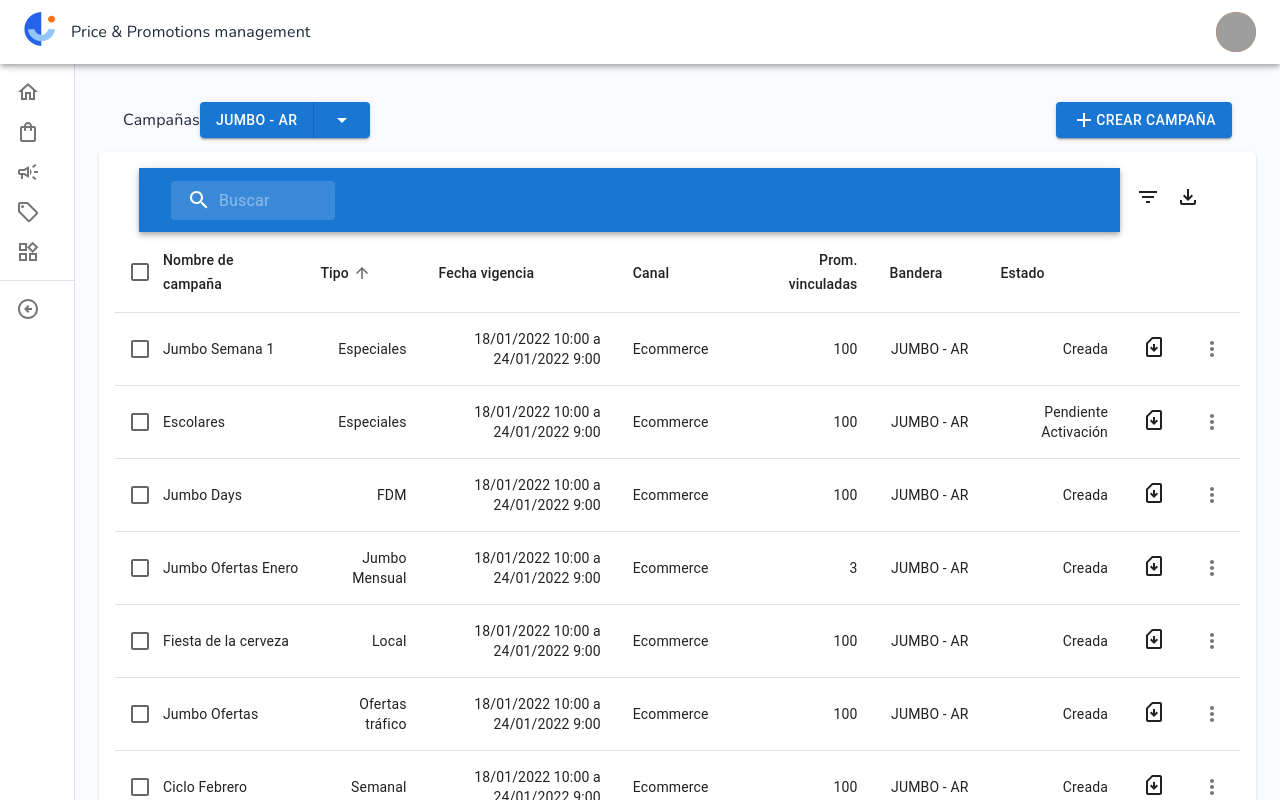
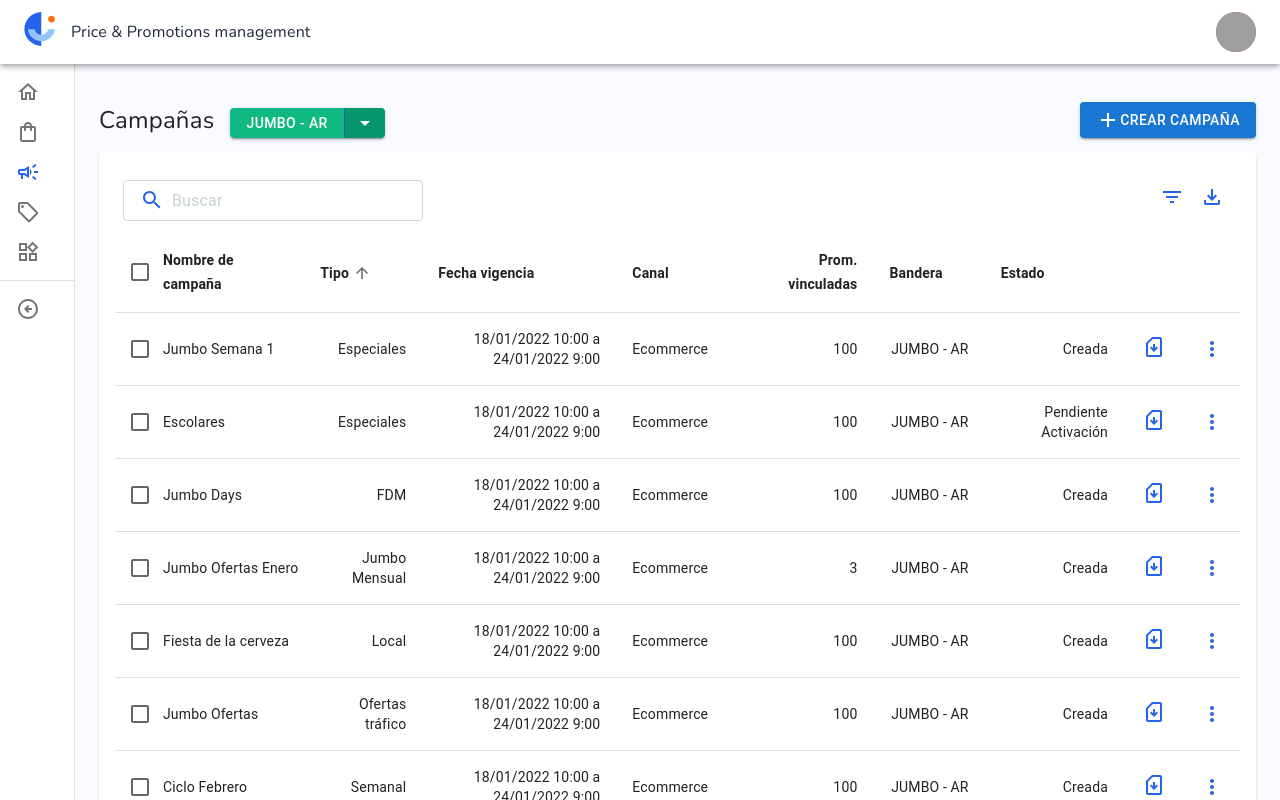
Before and after one commit to Dereemii/Prueba-FrontEnd, a React (Create React App) app: page / in a window 1280 px wide. Shown: the top 800 px of the page. Built offline with nearby package versions, Linux system fonts and the light colour scheme; grey boxes are pictures that could not be loaded.

Commit message:
[add] adding inline styles

```diff
--- a/src/Components/CardTableContainer/CampaignTable/CampaignTable.tsx
+++ b/src/Components/CardTableContainer/CampaignTable/CampaignTable.tsx
@@ -202,6 +202,7 @@
                 </TableCell>
                 {headCells.map((headCell) => (
                     <TableCell
+                        style={{ fontWeight: 'bold', color: 'rgba(0, 0, 0, 0.87)'}}
                         key={headCell.id}
                         align={headCell.numeric ? 'right' : 'left'}
                         padding={headCell.disablePadding ? 'none' : 'normal'}
@@ -348,7 +349,7 @@
                                         <TableCell align="right">{row.bandera}</TableCell>
                                         <TableCell align="right">{row.estado}</TableCell>
                                         <TableCell align="right">
-                                            {row.descarga ? <SimCardDownloadOutlinedIcon /> : ''}
+                                            {row.descarga ? <SimCardDownloadOutlinedIcon style={{color: '#2563EB'}} /> : ''}
                                         </TableCell>
                                         <TableCell align="right">
                                             {row.detalle ? <MenuItemDetail /> : ''}
--- a/src/Components/CardTableContainer/CampaignTable/MenuItemDetail/MenuItemDetail.tsx
+++ b/src/Components/CardTableContainer/CampaignTable/MenuItemDetail/MenuItemDetail.tsx
@@ -31,7 +31,7 @@
     return (
         <Box sx={{ flexGrow: 0 }}>
             <IconButton onClick={handleOpenUserMenu} sx={{ p: 0 }}>
-                <MoreVertOutlinedIcon />
+                <MoreVertOutlinedIcon style={{color: '#2563EB'}} />
             </IconButton>
             <Menu
                 sx={{ mt: '45px', zIndex: 1000 }}
@@ -53,7 +53,7 @@
                  <DetailViewContainer/>
                     <MenuItem>
                         <ListItemIcon>
-                            <PowerSettingsNewOutlinedIcon fontSize="small" />
+                            <PowerSettingsNewOutlinedIcon fontSize="small"  />
                         </ListItemIcon>
                         <ListItemText>Activar Campaña</ListItemText>
                     </MenuItem>
--- a/src/Components/CardTableContainer/CampaignToolBar/BreadCrumb/BreadCrumb.tsx
+++ b/src/Components/CardTableContainer/CampaignToolBar/BreadCrumb/BreadCrumb.tsx
@@ -8,9 +8,13 @@
 
     return (
         <>
-            <ButtonGroup variant="contained" aria-label="outlined primary button group" >
-                <Button>JUMBO - AR</Button>
-                <Button>
+            <ButtonGroup
+                variant="contained"
+                aria-label="outlined primary button group"
+                style={{ height: 30 }}
+            >
+                <Button style={{ background: '#10B981' }}>JUMBO - AR</Button>
+                <Button style={{ background: '#059669', width: 38 }}>
                     <ArrowDropDownIcon />
                 </Button>
             </ButtonGroup>
--- a/src/Components/CardTableContainer/CampaignToolBar/CampaignToolBar.tsx
+++ b/src/Components/CardTableContainer/CampaignToolBar/CampaignToolBar.tsx
@@ -9,10 +9,18 @@
 
 export const CampaignToolBar = () => {
     return (
-        <Toolbar>
+        <Toolbar disableGutters={true}>
             <Box sx={{ flexGrow: 1, display: { xs: 'none', sm: 'block' } }}>
+                <Typography
+                    style={{
+                        color: 'rgba(0, 0, 0, 0.87)',
+                        display: 'inline',
+                        fontSize: 24
+                    }}
+                    sx={{ fontFamily: 'Nunito' }}
+                    mr={2}
+                    >
 
-                <Typography style={{ color: '#1E293B', display: 'inline' }} sx={{ fontFamily: 'Nunito' }}>
                     Campañas
                 </Typography>
                 <BreadCrumb />
--- a/src/Components/CardTableContainer/TableToolBar/ActionsContainer/ActionsContainer.tsx
+++ b/src/Components/CardTableContainer/TableToolBar/ActionsContainer/ActionsContainer.tsx
@@ -10,10 +10,10 @@
             <Box component="span" sx={{ p: 2 }}>
                 <Grid container spacing={2} columns={16}>
                     <Grid item xs={8} >
-                        <FilterListIcon />
+                        <FilterListIcon style={{color: '#2563EB'}}/>
                     </Grid>
                     <Grid item xs={8}>
-                        <FileDownloadOutlinedIcon />
+                        <FileDownloadOutlinedIcon style={{color: '#2563EB'}}/>
                     </Grid>
                 </Grid>
             </Box>
--- a/src/Components/CardTableContainer/TableToolBar/SearchBar/SearchBar.tsx
+++ b/src/Components/CardTableContainer/TableToolBar/SearchBar/SearchBar.tsx
@@ -1,7 +1,7 @@
 import { styled, alpha } from '@mui/material/styles';
 import AppBar from '@mui/material/AppBar';
+import { Toolbar } from '@mui/material';
 import Box from '@mui/material/Box';
-import Toolbar from '@mui/material/Toolbar';
 import InputBase from '@mui/material/InputBase';
 import SearchIcon from '@mui/icons-material/Search';
 
@@ -52,18 +52,18 @@
   return (
     <>
       <Box sx={{ flexGrow: 1 }}>
-        <AppBar position="static">
-          <Toolbar>
-            <Search>
+        <AppBar position="static" style={{ backgroundColor: '#ffff', color: '#78909C',  boxShadow: '0px 0px' }}>
+          <Toolbar disableGutters={true}>
+            <Search style={{ border: '1px solid #CFD8DC', borderRadius: 4, width: 300}} >
               <SearchIconWrapper>
-                <SearchIcon />
+                <SearchIcon style={{color: '#2563EB'}}/>
               </SearchIconWrapper>
               <StyledInputBase
                 placeholder="Buscar"
                 inputProps={{ 'aria-label': 'search' }}
               />
             </Search>
-          </Toolbar>
+            </Toolbar>
         </AppBar>
       </Box>
     </>
--- a/src/Components/CardTableContainer/TableToolBar/TableToolBar.tsx
+++ b/src/Components/CardTableContainer/TableToolBar/TableToolBar.tsx
@@ -5,7 +5,7 @@
 export const TableToolBar = () => {
     return (
         <>
-            <Toolbar>
+            <Toolbar disableGutters={true}>
                 <SearchBar />
                 <ActionsContainer />
             </Toolbar>
--- a/src/Components/ClippedDrawerContainer/SideBar/SideBar.tsx
+++ b/src/Components/ClippedDrawerContainer/SideBar/SideBar.tsx
@@ -45,7 +45,7 @@
 
                         <ListItemButton>
                             <ListItemIcon>
-                                <CampaignOutlinedIcon />
+                                <CampaignOutlinedIcon style={{color: '#2563EB'}} />
                             </ListItemIcon>
                         </ListItemButton>
 
--- a/src/Components/DetailViewContainer/DetailViewContainer.tsx
+++ b/src/Components/DetailViewContainer/DetailViewContainer.tsx
@@ -4,6 +4,7 @@
 import RemoveRedEyeOutlinedIcon from '@mui/icons-material/RemoveRedEyeOutlined';
 
 import { DetailView } from './DetailView/DrawerDetailView';
+
 
 export const DetailViewContainer = () => {
 
@@ -17,12 +18,12 @@
         </ListItemIcon>
         <ListItemText>Ver Detalle</ListItemText>
       </MenuItem>
-
       <Drawer
-        sx={{ background: 'rgba(30, 58, 138, 0.7);'}}
+        sx={{ background: 'rgba(30, 58, 138, 0.7);' }}
         anchor='right'
         open={isDrawerOpen}
         onClose={() => setIsDrawerOpen(false)}>
+
         <DetailView />
       </Drawer>
     </>
--- a/src/Components/DetailViewContainer/DetailViewForm/DetailViewForm.tsx
+++ b/src/Components/DetailViewContainer/DetailViewForm/DetailViewForm.tsx
@@ -33,7 +33,7 @@
       </Box>
 
       <Divider />
-
+{/* --------- Segmentacion --------- */}
       <Box
         mt={1}
         component="form"
@@ -127,7 +127,7 @@
       </Box>
 
       <Divider />
-
+{/* --------- Datos Generales --------- */}
       <Box
         mt={1}
         component="form"
```
